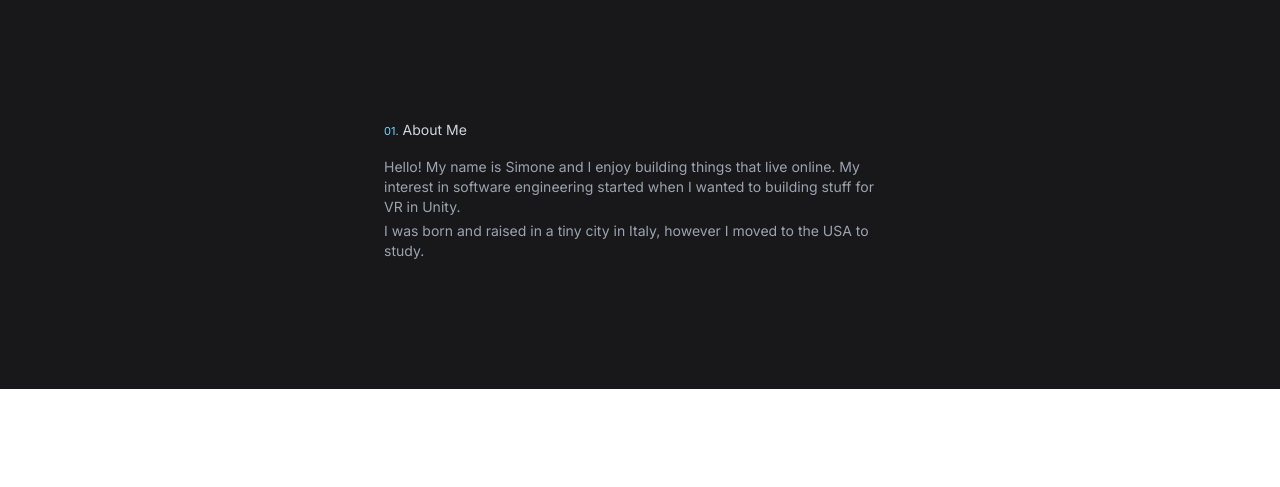
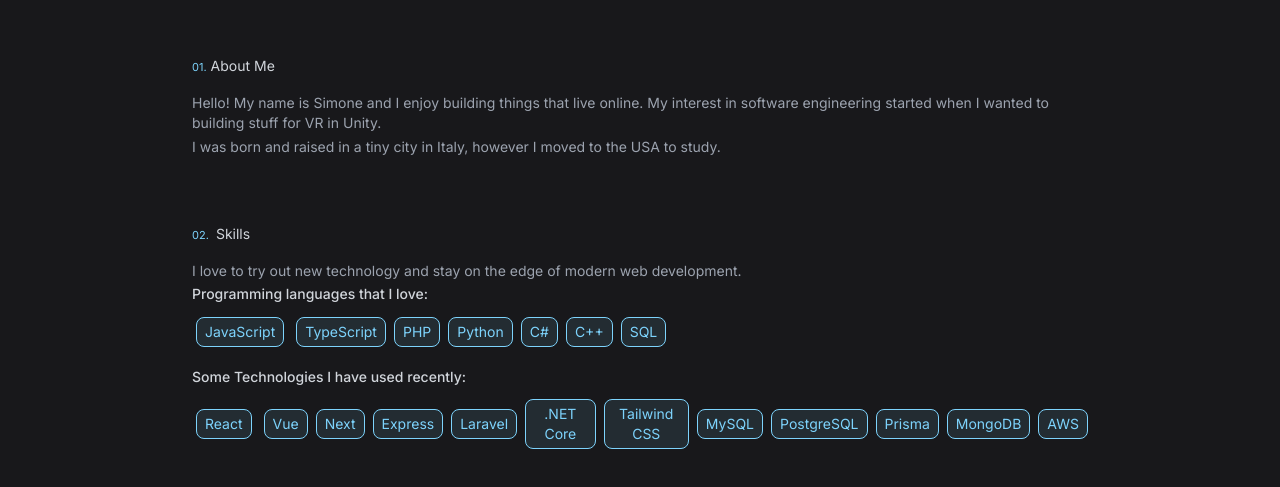
Before and after one commit to simozampa/portfolio, a Next.js app in the folder portfolio/: page / in a window 1280 px wide. Shown: the part 867-1354 px from the top of the page. Before the commit the page ends 1256 px from the top, so only its background shows below. Built offline with nearby package versions, Linux system fonts and the light colour scheme.

Commit message:
About me and skills section

```diff
--- a/portfolio/app/(components)/header.tsx
+++ b/portfolio/app/(components)/header.tsx
@@ -6,7 +6,7 @@
 
 const navigation = [
     { number: "01.", name: "Home", href: "/" },
-    { number: "02.", name: "About", href: "/about" },
+    { number: "02.", name: "About", href: "/#about" },
     { number: "03.", name: "Skills", href: "/skills" },
     { number: "04.", name: "Projects", href: "/projects" },
     { number: "05.", name: "Contact", href: "/contact" }
@@ -20,9 +20,9 @@
     const pathName = usePathname();
 
     return (
-        <div className="sticky w-full top-0">
+        <div className="sticky w-full top-0 px-32">
             <div className="flex justify-between items-center pt-4">
-                <span className="p-2 text-sky-300 text-sm border border-sky-300">SZ</span>
+                <span className="p-1 text-sky-300 text-xs border border-sky-300">SZ</span>
                 <ul>
                     <div className="flex items-center space-x-10">
                         {navigation.map(item => (
--- a/portfolio/app/layout.tsx
+++ b/portfolio/app/layout.tsx
@@ -17,9 +17,11 @@
   return (
     <html lang="en">
       <body className={inter.className}>
-        <div className='bg-zinc-900 px-32'>
+        <div className='bg-zinc-900'>
           <Header />
-          {children}
+          <div className='px-32 py-16'>
+            {children}
+          </div>
         </div>
       </body>
     </html>
--- a/portfolio/app/page.tsx
+++ b/portfolio/app/page.tsx
@@ -1,31 +1,34 @@
-import Image from 'next/image'
+
+const technologies = [
+  'React', 'Vue', 'Next', 'Express', 'Laravel', '.NET Core', 'Tailwind CSS', 'MySQL', 'PostgreSQL', 'Prisma', 'MongoDB', 'AWS'
+]
+
+const languages = [
+  'JavaScript', 'TypeScript', 'PHP', 'Python', 'C#', 'C++', 'SQL'
+]
 
 export default function Home() {
   return (
-    <div className='py-16 lg:py-32'>
+    <div>
 
       {/* Header */}
-      <div className='flex h-screen'>
+      <div className='flex h-screen pt-32'>
         <div className=''>
           <h3 className='text-sm text-sky-300'>Hi, my name is</h3>
           <h1 className='text-6xl font-bold text-gray-200 pt-4'>Simone Zamparini.</h1>
           <h1 className='text-6xl font-bold pt-4 text-gray-200'>I build stuff for the web.</h1>
           <p className='pt-4 text-sm text-gray-400'>I'm a software engineer based in California and I love building cool tech.</p>
           <p className='pt-2 text-sm text-gray-400'>Let's build something together</p>
-          <button className='mt-8 px-8 py-4 text-sm text-sky-300 border border-sky-300 rounded-md shadow-md hover:bg-sky-300 hover:text-gray-900'>
+          <button className='mt-8 px-8 py-4 text-sm text-sky-300 border border-sky-300 rounded-md shadow-md hover:bg-sky-300/10 hover:text-gray-900'>
             Get In Touch
           </button>
         </div>
       </div>
 
       {/* About */}
-      <div className='mx-auto w-1/2'>
-        <span className='text-[11px] text-sky-300 mr-1'>
-          01.
-        </span>
-        <span className='text-gray-300 text-sm'>
-          About Me
-        </span>
+      <div className='mx-auto px-16' id='about'>
+        <span className='text-[11px] text-sky-300 mr-1'>01.</span>
+        <span className='text-gray-300 text-sm'>About Me</span>
         <p className='mt-4 text-sm text-gray-400'>
           Hello! My name is Simone and I enjoy building things that live online. My interest in software engineering started when I wanted to building stuff for VR in Unity.
         </p>
@@ -35,7 +38,27 @@
       </div>
 
       {/* Skills */}
-
+      <div className='mt-16 mx-auto px-16' id='about'>
+        <span className='text-[11px] text-sky-300 mr-1'> 02. </span>
+        <span className='text-gray-300 text-sm'>Skills</span>
+        <p className='mt-4 text-sm text-gray-400'>I love to try out new technology and stay on the edge of modern web development.</p>
+        <span className="mt-4 text-sm text-gray-300 font-medium">Programming languages that I love:</span>
+        <div className='mt-2 flex items-center space-x-2'>
+          {languages.map((language) => (
+            <span key={language} className="m-1 rounded-lg px-2 py-1 border border-sky-300 bg-sky-300/10 text-center text-sm text-sky-300" >
+              {language}
+            </span>
+          ))}
+        </div>
+        <p className="mt-4 text-sm text-gray-300 font-medium">Some Technologies I have used recently:</p>
+        <div className='mt-2 flex flext-wrap items-center space-x-2'>
+          {technologies.map((tech) => (
+            <span key={tech} className="m-1 rounded-lg px-2 py-1 border border-sky-300 bg-sky-300/10 text-center text-sm text-sky-300" >
+              {tech}
+            </span>
+          ))}
+        </div>
+      </div>
 
       {/* Projects */}
 
```
